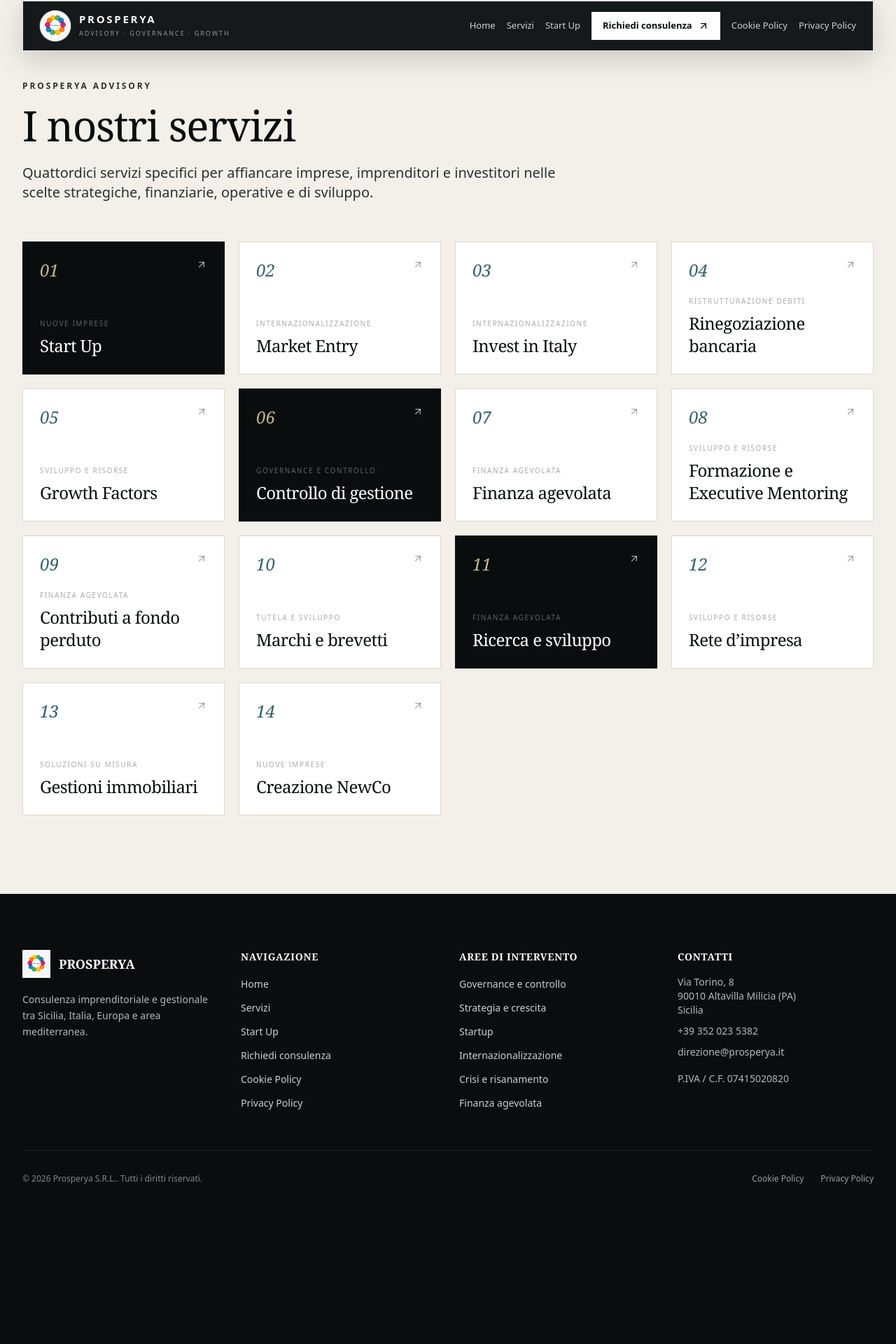
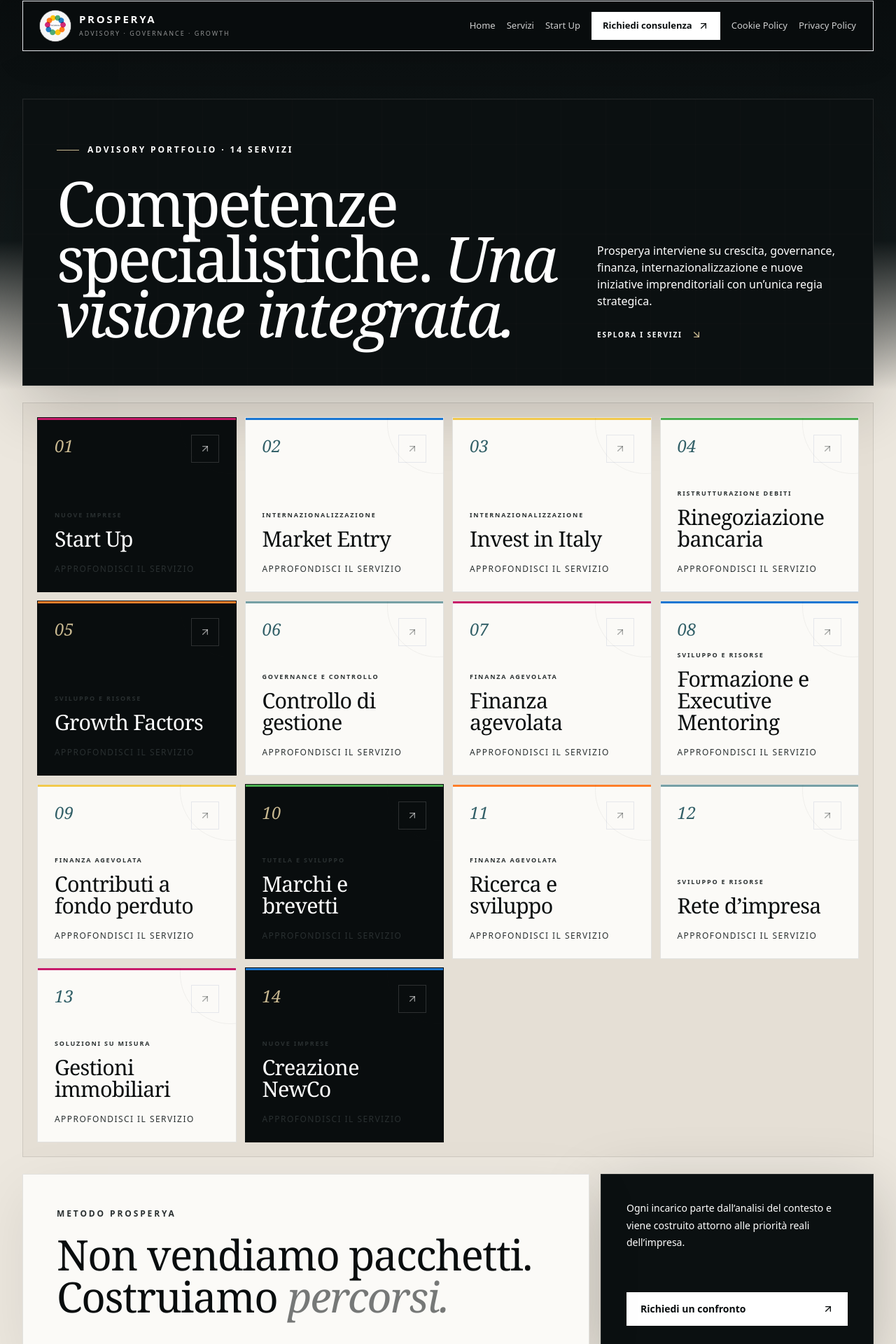
Before and after one commit to gaetanomeli95-lab/Prosperya-site, a Next.js app: page /servizi in a window 1280 px wide. Shown: the part 19-1939 px from the top of the page at 70% size. Before the commit the page ends 1791 px from the top, so only its background shows below. Built offline with nearby package versions, Linux system fonts and the light colour scheme.

Commit message:
design: rebuild services page as premium catalog

```diff
--- a/src/app/servizi/page.tsx
+++ b/src/app/servizi/page.tsx
@@ -1,49 +1,96 @@
 import type { Metadata } from 'next';
 import Link from 'next/link';
+import { ArrowDownRight, ArrowUpRight } from 'lucide-react';
 import { serviceCatalog } from '@/data/services';
 import { FadeIn } from '@/components/MotionWrapper';
-import { ArrowUpRight } from 'lucide-react';
 
 export const metadata: Metadata = {
   title: 'Servizi',
-  description: 'I quattordici servizi di Prosperya: Start Up, Market Entry, Invest in Italy, rinegoziazione bancaria, Growth Factors, controllo di gestione, finanza agevolata e altri servizi specialistici.',
+  description: 'I servizi Prosperya per Start Up, sviluppo, controllo, finanza, internazionalizzazione, ristrutturazione e operazioni su misura.',
   alternates: { canonical: '/servizi/' },
 };
 
+const accents = ['bg-logo-magenta', 'bg-logo-blue', 'bg-logo-yellow', 'bg-logo-green', 'bg-logo-orange', 'bg-mediterranean-light'];
+
 export default function Servizi() {
   return (
-    <div className="pt-24 lg:pt-32 pb-20 lg:pb-28 bg-warm-ivory">
-      <div className="max-w-7xl mx-auto px-5 sm:px-6 lg:px-8">
+    <div className="premium-page">
+      <div className="absolute inset-x-0 top-0 h-[36rem] bg-[linear-gradient(180deg,#090D0E_0%,#111819_63%,transparent_100%)]" />
+      <div className="absolute right-[-9rem] top-24 h-[28rem] w-[28rem] rounded-full bg-mediterranean/12 blur-3xl" />
+
+      <div className="premium-container">
+        <section className="premium-panel-dark relative overflow-hidden px-6 py-10 sm:px-8 sm:py-12 lg:px-12 lg:py-16">
+          <div className="absolute inset-0 prosperya-grid opacity-35" />
+          <div className="relative grid gap-10 lg:grid-cols-12 lg:items-end">
+            <div className="lg:col-span-8">
               <FadeIn>
-          <span className="eyebrow text-night/42">Prosperya advisory</span>
-          <h1 className="mt-4 text-4xl sm:text-5xl lg:text-6xl font-heading text-night mb-6">I nostri servizi</h1>
-          <p className="text-lg lg:text-xl text-anthracite leading-relaxed max-w-3xl mb-14">
-            Quattordici servizi specifici per affiancare imprese, imprenditori e investitori nelle scelte strategiche, finanziarie, operative e di sviluppo.
+                <div className="flex items-center gap-3">
+                  <span className="h-px w-8 bg-sand" />
+                  <span className="eyebrow !text-white/42">Advisory portfolio · 14 servizi</span>
+                </div>
+                <h1 className="mt-7 max-w-5xl text-[clamp(3rem,7vw,7rem)] font-heading leading-[.88] tracking-[-.045em] !text-white">
+                  Competenze specialistiche. <span className="italic !text-white/58">Una visione integrata.</span>
+                </h1>
+              </FadeIn>
+            </div>
+            <div className="lg:col-span-4">
+              <FadeIn delay={0.1}>
+                <p className="max-w-md text-sm leading-[1.8] !text-white/58 sm:text-base">
+                  Prosperya interviene su crescita, governance, finanza, internazionalizzazione e nuove iniziative imprenditoriali con un’unica regia strategica.
                 </p>
+                <div className="mt-7 flex items-center gap-3 text-[10px] font-semibold uppercase tracking-[.18em] !text-white/34">
+                  <span>Esplora i servizi</span><ArrowDownRight className="h-4 w-4 text-sand" />
+                </div>
               </FadeIn>
+            </div>
+          </div>
+        </section>
 
-        <div className="grid grid-cols-1 sm:grid-cols-2 lg:grid-cols-3 xl:grid-cols-4 gap-4 lg:gap-5">
+        <section className="mt-5 border border-night/10 bg-[#E5DFD5] p-3 sm:p-4 lg:mt-6 lg:p-5">
+          <div className="grid grid-cols-1 gap-3 sm:grid-cols-2 lg:grid-cols-3 xl:grid-cols-4">
             {serviceCatalog.map((service, i) => {
-            const featured = i % 5 === 0;
+              const featured = i === 0 || i === 4 || i === 9 || i === 13;
               return (
                 <FadeIn key={service.title} delay={i * 0.025}>
                   <Link
                     href={service.href}
-                  className={`group min-h-[190px] border p-5 lg:p-6 flex flex-col justify-between transition-all duration-300 hover:-translate-y-1 hover:shadow-soft ${featured ? 'bg-night border-night' : 'bg-white border-stone-warm hover:border-night/20'}`}
+                    className={`group relative flex min-h-[250px] flex-col justify-between overflow-hidden border p-6 transition-all duration-500 hover:-translate-y-1.5 hover:shadow-[0_24px_70px_rgba(9,13,14,.12)] ${featured ? 'border-night bg-night' : 'border-night/10 bg-paper hover:border-night/25'}`}
                   >
+                    <div className={`absolute inset-x-0 top-0 h-[3px] ${accents[i % accents.length]}`} />
+                    <div className="absolute -right-16 -top-16 h-36 w-36 rounded-full border border-current opacity-[.055] transition-transform duration-700 group-hover:scale-125" />
+
                     <div className="flex items-start justify-between gap-4">
                       <span className={`font-heading italic text-2xl ${featured ? 'text-sand' : 'text-mediterranean'}`}>{String(i + 1).padStart(2, '0')}</span>
-                    <ArrowUpRight className={`h-4 w-4 shrink-0 transition-transform group-hover:translate-x-0.5 group-hover:-translate-y-0.5 ${featured ? 'text-white/60' : 'text-night/35'}`} />
+                      <span className={`grid h-10 w-10 place-items-center border transition-all ${featured ? 'border-white/15 !text-white/55 group-hover:bg-white group-hover:!text-night' : 'border-night/12 text-night/35 group-hover:bg-night group-hover:!text-white'}`}>
+                        <ArrowUpRight className="h-4 w-4 transition-transform group-hover:-translate-y-0.5 group-hover:translate-x-0.5" />
+                      </span>
                     </div>
+
                     <div>
-                    <p className={`mb-2 text-[10px] uppercase tracking-[0.16em] ${featured ? '!text-white/35' : 'text-night/35'}`}>{service.area}</p>
-                    <h2 className={`text-xl lg:text-2xl font-heading leading-tight ${featured ? '!text-white' : 'text-night'}`}>{service.title}</h2>
+                      <p className={`mb-3 text-[9px] font-semibold uppercase tracking-[.2em] ${featured ? '!text-white/32' : 'text-night/34'}`}>{service.area}</p>
+                      <h2 className={`max-w-[18rem] text-[1.7rem] font-heading leading-[1.02] sm:text-[1.9rem] ${featured ? '!text-white' : 'text-night'}`}>{service.title}</h2>
+                      <p className={`mt-5 text-xs font-medium uppercase tracking-[.12em] ${featured ? '!text-white/38' : 'text-night/38'}`}>Approfondisci il servizio</p>
                     </div>
                   </Link>
                 </FadeIn>
               );
             })}
           </div>
+        </section>
+
+        <section className="mt-6 grid gap-4 lg:grid-cols-[1.35fr_.65fr]">
+          <div className="premium-hero p-7 sm:p-9 lg:p-12">
+            <p className="eyebrow text-night/38">Metodo Prosperya</p>
+            <h2 className="mt-5 max-w-3xl text-4xl font-heading leading-[.98] text-night sm:text-5xl lg:text-6xl">Non vendiamo pacchetti. Costruiamo <span className="italic text-night/55">percorsi.</span></h2>
+          </div>
+          <div className="premium-panel-dark flex flex-col justify-between p-7 sm:p-9">
+            <p className="text-sm leading-[1.75] !text-white/58">Ogni incarico parte dall’analisi del contesto e viene costruito attorno alle priorità reali dell’impresa.</p>
+            <Link href="/contatti/" className="premium-button-light group mt-8 justify-between">
+              Richiedi un confronto
+              <ArrowUpRight className="h-4 w-4 transition-transform group-hover:-translate-y-0.5 group-hover:translate-x-0.5" />
+            </Link>
+          </div>
+        </section>
       </div>
     </div>
   );
```
Lines whose indentation alone changed are shown as unchanged.
